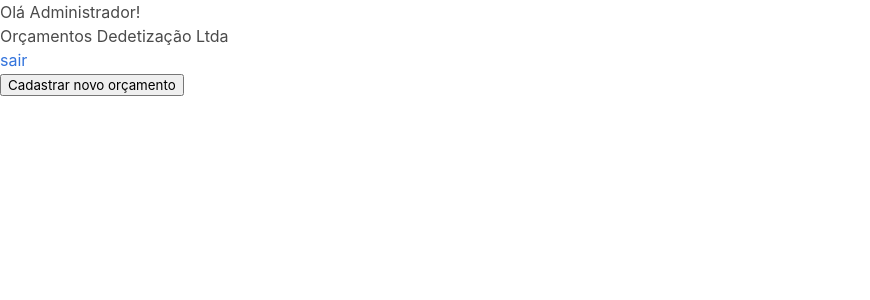
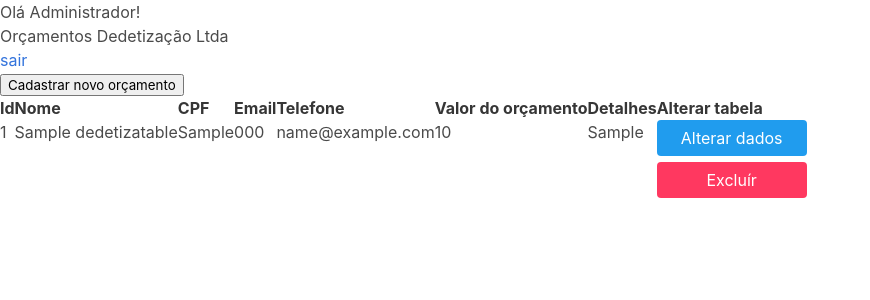
Before and after one commit to supertgo/dedetizacao, a PHP site: page /servidor/painel.php in a window 1280 px wide. Shown: the top 300 px of the page, without its empty margins (0-870 px from the left). Run offline with PHP 8.4, Linux system fonts and the light colour scheme; tables that the repository leaves empty or names only in its code hold one stand-in row (values such as "Sample post").

Commit message:
dando display na tabela de usuários do banco de dados, ainda ssem html

```diff
--- a/servidor/painel.php
+++ b/servidor/painel.php
@@ -1,5 +1,8 @@
 <?php
+ session_start();
  include('conexao.php');
+ $query = "SELECT * FROM dedetizatable";
+ $resposta = mysqli_query($conexao, $query);
 ?>
 
 <!DOCTYPE html>
@@ -21,5 +24,40 @@
 </div>
 
 <a href="./formularioCadastrar.php"><button>Cadastrar novo orçamento</button></a>
+
+<div class="container-table">
+    <table>
+        <tr>
+            <th>Id</th>
+	        <th>Nome</th>
+	        <th>CPF</th>
+            <th>Email</th>
+	        <th>Telefone</th>
+	        <th>Valor do orçamento</th>
+            <th>Detalhes</th>
+            <th>Alterar tabela</th>
+		</tr>
+        <?php
+			if($resposta === false) {
+				die(mysqli_error($conexao));
+			}
+			while($dado = mysqli_fetch_assoc($resposta)){ ?>
+				<tbody>
+					<tr>
+                        <td><?php echo $dado['id'];?></td>
+					    <td><?php echo $dado['nome'];?></td>
+						<td><?php echo $dado['cpf'];?></td>
+                        <td><?php echo $dado['telefone'];?></td>
+                        <td><?php echo $dado['email'];?></td>
+                        <td><?php echo $dado['valor'];?></td>
+                        <td><?php echo $dado['detalhes'];?></td>
+						<td style="max-width: 160px">
+							<a href="edit.php?id=<?php echo $dado['id'];?>"><button class="button is-info" style="margin-bottom: 6px; width: 150px;">Alterar dados</button></a>
+							<a href="remove.php?id=<?php echo $dado['id'];?>"><button class="button is-danger" style="width: 150px;">Excluír</button></a></td>
+						</tr>
+					<?php } ?>
+					</tbody>
+    </table>
+</div>
 </body>
 </html>
```
